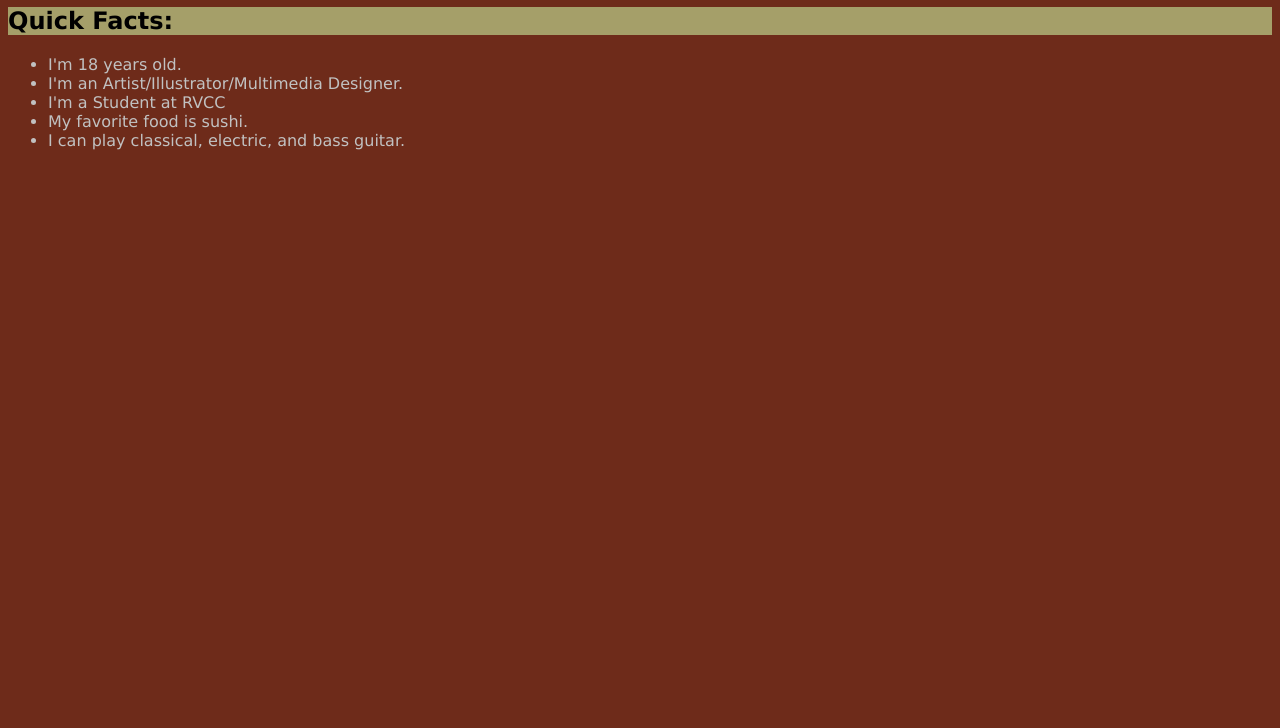
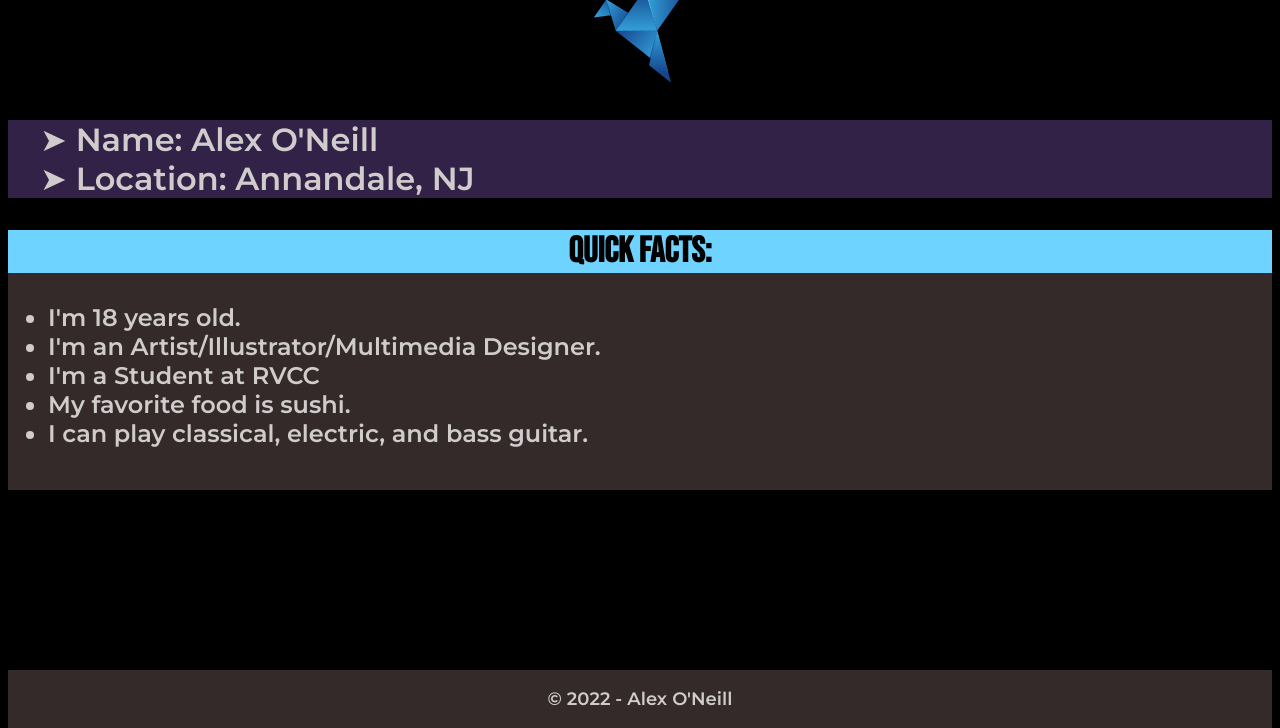
Before and after one commit to RVCC-IDMX/about-me-ao-g00298371, a plain HTML site: page index.html in a window 1280 px wide. Shown: the part 540-1268 px from the top of the page. Before the commit the page ends 800 px from the top, so only its background shows below. Drawn offline with Linux system fonts and the light colour scheme.

Commit message:
Added Style.

```diff
--- a/CSS/style.css
+++ b/CSS/style.css
@@ -1,17 +1,61 @@
-body {
-    font-family:Verdana, Geneva, Tahoma, sans-serif;
-    padding: #331c47;
-    color: #c1c1c1;
-    background-color: #6e2b1a;
+h1 {
+    font-family:"Bebas Neue";
+    font-size: 72pt;
+    background-color: #6ed3ff;
+    color: black;
+    text-align: center;
+}
+
+h2{
+font-family:"Bebas Neue";
+text-align: center;
+background-color: #6ed3ff;
+color: black;
+}
+
+p{
+text-align: left;
+margin-left: 1em;
+margin-right: 1em;
+}
 
 
+body{
+background-color:black;
+text-align: center;
+margin-bottom:auto;
+}
 
+#hero{
+
+    font-family: 'Montserrat', sans-serif;
+    font-size: xx-large;
+    color: #d1cccc;
+    background-color: #322248;
+    text-align: left;
 
 }
 
+#QuickFacts{
+    font-family: 'Montserrat', sans-serif;
+    font-size: x-large;
+    color: #d1cccc;
+    background-color: #342a2a;
+    text-align: left;
+    padding-bottom: 0.75em;
+}
 
-h1 {
-    font-family: Verdana, Geneva, Tahoma, sans-serif;
-    background-color: #a59f69;
-    color: #000;
+img{
+margin-left: auto;
+margin-right: auto;
 }
+
+footer{
+    margin-top: 10em;
+    font-family: 'Montserrat', sans-serif;
+    font-size: large;
+    color: #d1cccc;
+    background-color: #342a2a;
+    padding-top: 1em;
+    padding-bottom: 1em;
+}
--- a/index.html
+++ b/index.html
@@ -8,27 +8,29 @@
     <meta http-equiv="X-UA-Compatible" content="IE=edge">
     <meta name="viewport" content="width=device-width, initial-scale=1.0">
 
-	<title>Document</title>
+	<title>About Me</title>
 
+    <link href="https://fonts.googleapis.com/css2?family=Bebas+Neue&display=swap" rel="stylesheet">
+    <link href="https://fonts.googleapis.com/css2?family=Bebas+Neue&family=Montserrat:wght@600&display=swap" rel="stylesheet">
 	<link rel="stylesheet" href="CSS/style.css">
 
 </head>
+
 <body>
 
     <!-- branding and other persistent info -->
     <header>
-
+        <h1>About Me:</h1>
         <img src="img/logo-96X96.svg" alt="Blue Origami Bird">
-        <h1>➤ About Me</h1>
 
     </header>
+
+    <img src="img/avataaars.svg" alt="The Chillest Man Alive">
 
     <!-- this is where your content goes -->
     <main>
 
         <section id="hero">
-
-            <img src="img/avataaars.svg" alt="The Chillest Man Alive">
 
             <p> ➤ Name: Alex O'Neill <br>
                 ➤ Location: Annandale, NJ
@@ -37,9 +39,8 @@
         </section>
 
         <section id="QuickFacts">
-            <h1>  </h1>
 
-            <h1>Quick Facts:</h1>
+            <h2>Quick Facts:</h2>
 
             <ul>
                 <li>I'm 18 years old.</li>
@@ -52,4 +53,11 @@
 
     </main>
 
-</body></html>
+    <footer>
+
+       &copy; 2022 - Alex O'Neill
+
+    </footer>
+
+</body>
+</html>
```
